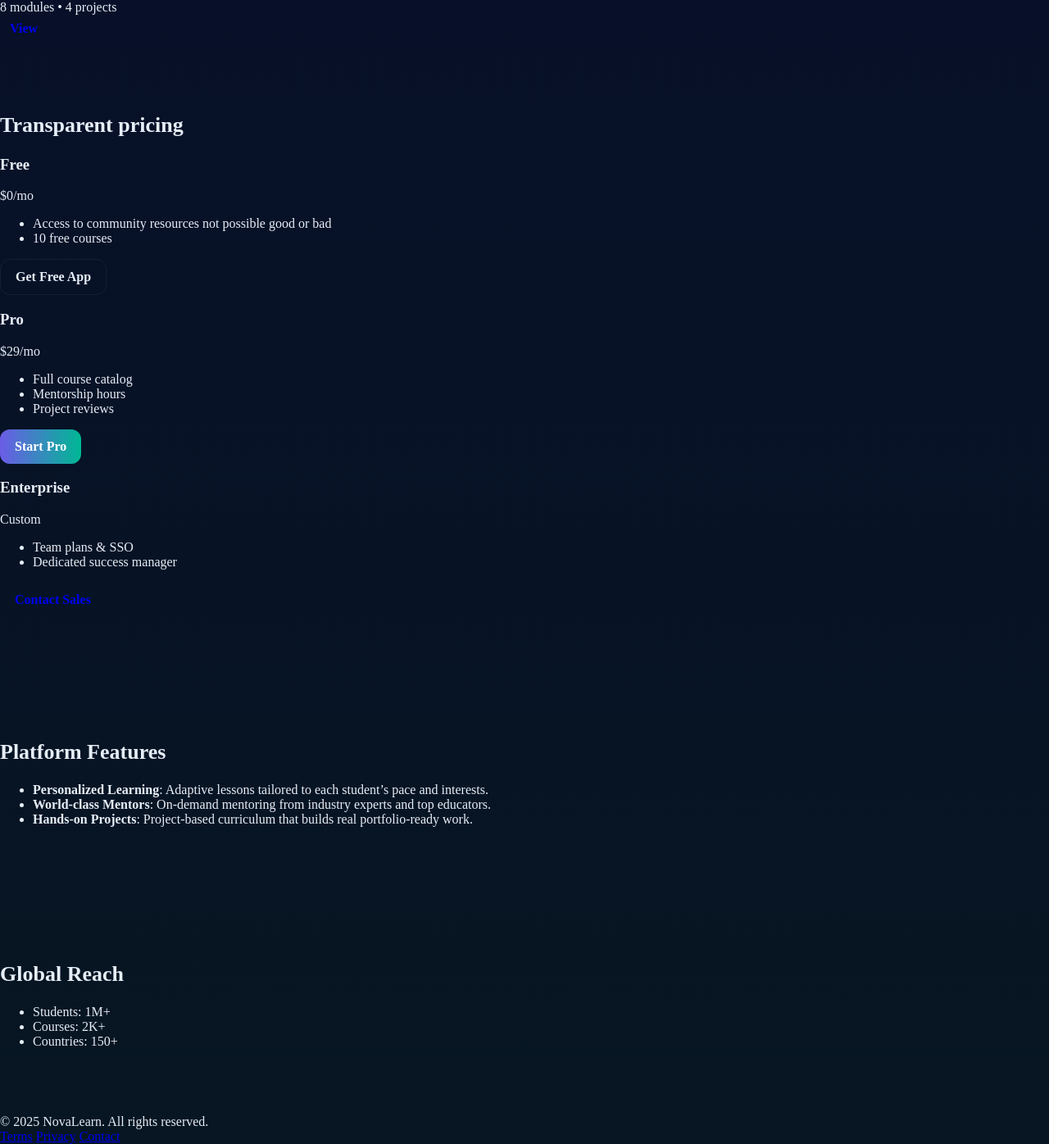
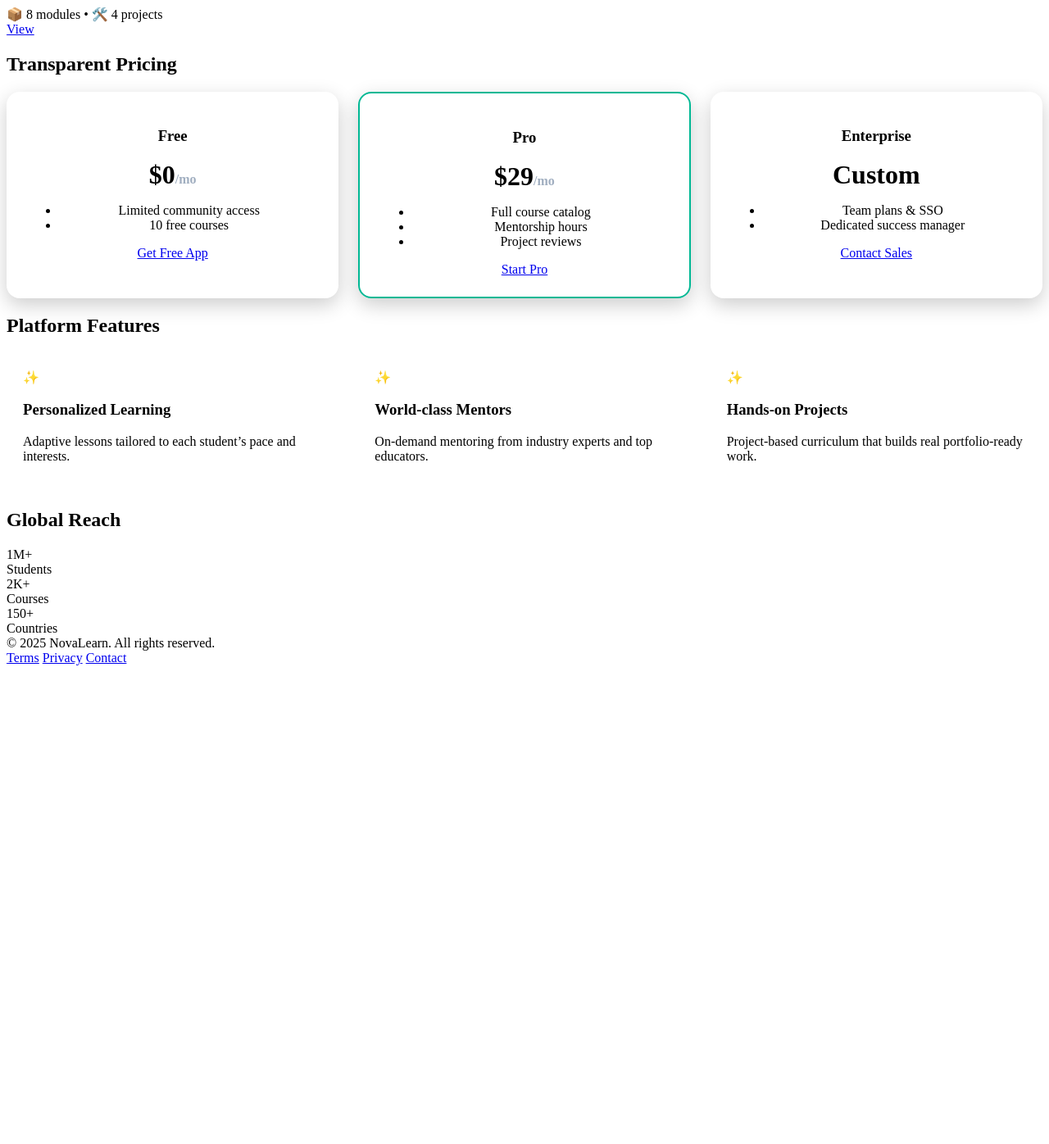
Before and after one commit to shivmatkawala/cidcd-flask-app, a Flask app: page / in a window 1280 px wide. Shown: the whole page at 82% size. After the commit the page ends 812 px from the top, so only its background shows below. Run offline with Flask 2, Linux system fonts and the light colour scheme.

Commit message:
added code

```diff
--- a/static/css/style.css
+++ b/static/css/style.css
@@ -1,214 +1,63 @@
-/* A modern, minimal but rich stylesheet. Uses CSS variables for quick theming. */
-body {
-    margin: 0;
-    background: linear-gradient(180deg, #071028 0%, #071622 100%);
-    color: #e6eef8;
-    -webkit-font-smoothing: antialiased;
-    -moz-osx-font-smoothing: grayscale;
+:root {
+  --max-width: 1200px;
+  --container-padding: 24px;
+  --accent: linear-gradient(90deg, #6C5CE7, #00B894);
+  --muted: #a0aec0;
+  --glass: rgba(255, 255, 255, 0.04);
 }
 
 
-.container {
-    max-width: var(--max-width);
-    padding: 0 var(--container-padding);
-    margin: 0 auto;
+.pricing-grid {
+  display: grid;
+  grid-template-columns: repeat(auto-fit, minmax(280px, 1fr));
+  gap: 24px;
 }
 
 
-.site-header {
-    position: sticky;
-    top: 0;
-    background: transparent;
-    padding: 18px 0;
-    z-index: 40
+.price-card {
+  background: var(--glass);
+  padding: 24px;
+  border-radius: 16px;
+  text-align: center;
+  box-shadow: 0 8px 24px rgba(0, 0, 0, 0.2);
+  transition: transform 0.3s ease;
 }
 
-.header-inner {
-    display: flex;
-    align-items: center;
-    justify-content: space-between
+.price-card:hover {
+  transform: translateY(-4px);
 }
 
-.brand {
-    font-weight: 800;
-    font-size: 20px;
-    letter-spacing: -0.4px
-}
-
-.brand .accent {
-    background: var(--accent);
-    -webkit-background-clip: text;
-    background-clip: text;
-    color: transparent
+.price-card.featured {
+  border: 2px solid #00B894;
 }
 
 
-.nav a {
-    color: var(--muted);
-    text-decoration: none;
-    margin-left: 22px;
-    font-weight: 600
+.price {
+  font-size: 32px;
+  font-weight: 800;
+  margin: 12px 0;
 }
 
-.nav .cta {
-    padding: 8px 14px;
-    border-radius: 10px;
-    background: linear-gradient(90deg, #6C5CE7, #00B894);
-    color: #fff
-}
-
-
-.hero {
-    padding: 72px 0
-}
-
-.hero-inner {
-    display: flex;
-    gap: 48px;
-    align-items: center
-}
-
-.hero-copy {
-    flex: 1;
-    max-width: 640px
-}
-
-.hero h1 {
-    font-size: 48px;
-    line-height: 1.02;
-    margin: 0 0 12px
-}
-
-.hero .accent {
-    background: var(--accent);
-    -webkit-background-clip: text;
-    background-clip: text;
-    color: transparent
-}
-
-.lead {
-    color: var(--muted);
-    font-size: 18px;
-    margin-bottom: 20px
-}
-
-.hero-ctas {
-    display: flex;
-    gap: 14px;
-    margin-bottom: 22px
-}
-
-.btn {
-    display: inline-flex;
-    align-items: center;
-    justify-content: center;
-    padding: 12px 18px;
-    border-radius: 12px;
-    text-decoration: none;
-    font-weight: 700
-}
-
-.btn.primary {
-    background: linear-gradient(90deg, #6C5CE7, #00B894);
-    color: #fff
-}
-
-.btn.ghost {
-    background: transparent;
-    border: 1px solid rgba(255, 255, 255, 0.06);
-    color: #e6eef8
-}
-
-.btn.small {
-    padding: 8px 12px;
-    border-radius: 10px
-}
-
-
-.metrics {
-    display: flex;
-    gap: 18px;
-    margin-top: 14px
-}
-
-.metric {
-    background: var(--glass);
-    padding: 10px 14px;
-    border-radius: 12px;
-    text-align: center
-}
-
-.metric .num {
-    font-weight: 800;
-    font-size: 18px
-}
-
-.metric .label {
-    color: var(--muted);
-    font-size: 13px
-}
-
-
-.hero-visual {
-    flex: 0 0 420px;
-    border-radius: 20px;
-    overflow: hidden;
-    box-shadow: 0 20px 50px rgba(2, 6, 23, 0.6)
-}
-
-
-.section {
-    padding: 64px 0
-}
-
-.section.alt {
-    background: linear-gradient(180deg, rgba(255, 255, 255, 0.02), transparent)
-}
-
-.section-title {
-    font-size: 26px;
-    margin-bottom: 22px
+.period {
+  font-size: 16px;
+  color: var(--muted);
 }
 
 
 .features-grid {
-    display: grid;
-    grid-template-columns: repeat(auto-fit, minmax(220px, 1fr));
-    gap: 18px
+  display: grid;
+  grid-template-columns: repeat(auto-fit, minmax(240px, 1fr));
+  gap: 24px;
 }
 
 .feature {
-    background: rgba(255, 255, 255, 0.02);
-    padding: 20px;
-    border-radius: 12px
+  background: var(--glass);
+  padding: 20px;
+  border-radius: 12px;
+  text-align: left;
+  transition: background 0.3s ease;
 }
 
-.feature h3 {
-    margin: 0 0 8px
+.feature:hover {
+  background: rgba(255, 255, 255, 0.06);
 }
-
-.feature p {
-    margin: 0;
-    color: var(--muted)
-}
-
-.feature-icon {
-    width: 40px;
-    height: 40px;
-    border-radius: 10px;
-    background: rgba(255, 255, 255, 0.03);
-    display: inline-flex;
-    align-items: center;
-    justify-content: center;
-    margin-bottom: 12px
-}
-
-
-.card-grid {
-    display: grid;
-    grid-template-columns: repeat(auto-fit, minmax(220px, 1fr));
-    gap: 18px
-}
-
-.course-card {
-    background: linear-gradient(180deg, rgba(255, 255, 255, 0.02),
--- a/templates/index.html
+++ b/templates/index.html
@@ -1,26 +1,27 @@
 <!DOCTYPE html>
 <html lang="en">
 <head>
-  <meta charset="UTF-8">
-  <meta name="viewport" content="width=device-width, initial-scale=1.0">
-  <link rel="stylesheet" href="../static/css/style.css">
-  <title>HOME</title>
+  <meta charset="UTF-8" />
+  <meta name="viewport" content="width=device-width, initial-scale=1.0" />
+  <link rel="stylesheet" href="../static/css/style.css" />
+  <title>NovaLearn – Home</title>
 </head>
 <body>
 
-  <main>
-    <div class="card-meta">8 modules • 4 projects</div>
+  <main class="main-content">
+    <div class="card-meta">📦 8 modules • 🛠️ 4 projects</div>
     <a class="btn small" href="#">View</a>
 
-    <section id="pricing" class="section">
+    <!-- 💰 Pricing Section -->
+    <section id="pricing" class="section alt">
       <div class="container">
-        <h2 class="section-title">Transparent pricing</h2>
-        <div class="grid pricing-grid">
+        <h2 class="section-title">Transparent Pricing</h2>
+        <div class="pricing-grid">
           <div class="price-card">
             <h3>Free</h3>
             <div class="price">$0<span class="period">/mo</span></div>
             <ul>
-              <li>Access to community resources not possible good or bad</li>
+              <li>Limited community access</li>
               <li>10 free courses</li>
             </ul>
             <a class="btn ghost" href="#">Get Free App</a>
@@ -44,38 +45,51 @@
               <li>Team plans & SSO</li>
               <li>Dedicated success manager</li>
             </ul>
-            <a class="btn" href="#">Contact Sales</a>
+            <a class="btn ghost" href="#">Contact Sales</a>
           </div>
         </div>
       </div>
     </section>
 
-    <!-- 🔥 Dynamic Features Section -->
+    <!-- ⚙️ Features Section -->
     <section id="features" class="section">
       <div class="container">
         <h2 class="section-title">Platform Features</h2>
-        <ul>
+        <div class="features-grid">
           {% for feature in features %}
-            <li><strong>{{ feature.title }}</strong>: {{ feature.desc }}</li>
+            <div class="feature">
+              <div class="feature-icon">✨</div>
+              <h3>{{ feature.title }}</h3>
+              <p>{{ feature.desc }}</p>
+            </div>
           {% endfor %}
-        </ul>
+        </div>
       </div>
     </section>
 
-    <!-- 🌍 Dynamic Metrics Section -->
-    <section id="metrics" class="section">
+    <!-- 🌍 Metrics Section -->
+    <section id="metrics" class="section alt">
       <div class="container">
         <h2 class="section-title">Global Reach</h2>
-        <ul>
-          <li>Students: {{ metrics.students }}</li>
-          <li>Courses: {{ metrics.courses }}</li>
-          <li>Countries: {{ metrics.countries }}</li>
-        </ul>
+        <div class="metrics">
+          <div class="metric">
+            <div class="num">{{ metrics.students }}</div>
+            <div class="label">Students</div>
+          </div>
+          <div class="metric">
+            <div class="num">{{ metrics.courses }}</div>
+            <div class="label">Courses</div>
+          </div>
+          <div class="metric">
+            <div class="num">{{ metrics.countries }}</div>
+            <div class="label">Countries</div>
+          </div>
+        </div>
       </div>
     </section>
   </main>
 
-  <!-- 🕒 Footer with Dynamic Year -->
+  <!-- 🕒 Footer -->
   <footer class="site-footer">
     <div class="container footer-inner">
       <div>© {{ current_year }} NovaLearn. All rights reserved.</div>
```
